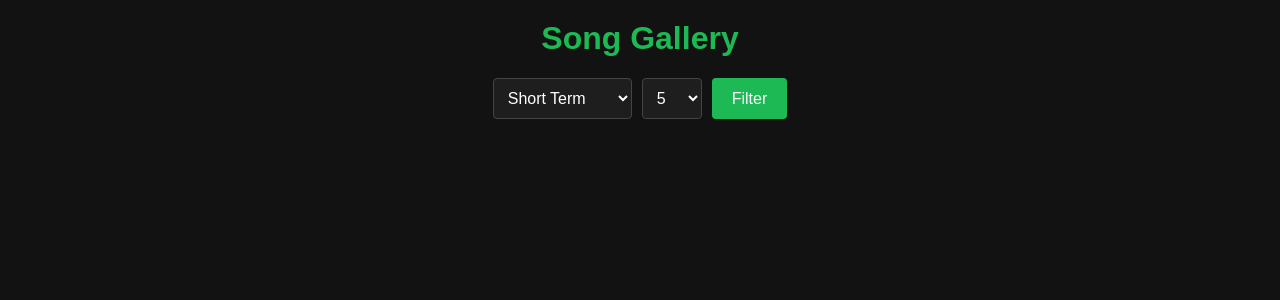
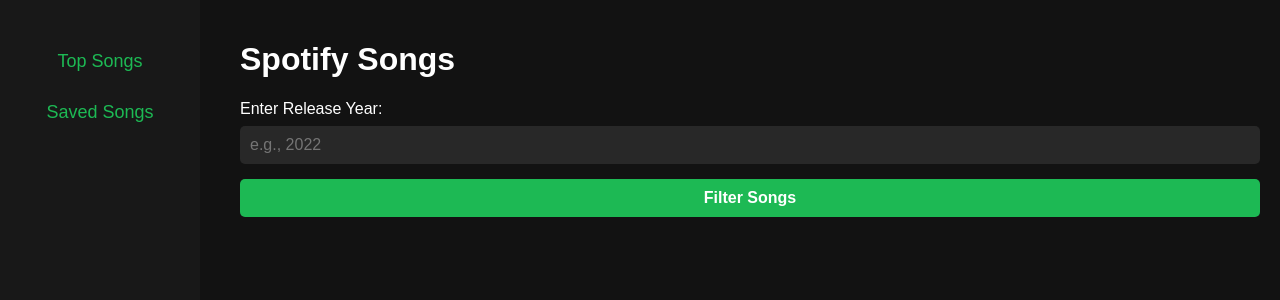
Before and after one commit to sidjakinsboriss/spotify_app, a FastAPI app: template templates/top_songs.html in a window 1280 px wide. Shown: the top 300 px of the page. Run offline with FastAPI, Linux system fonts and the light colour scheme; the template is opened without the code that fills it, so the values that code supplies are empty.

Commit message:
added sidebar template

```diff
--- /dev/null
+++ b/templates/base.html
@@ -0,0 +1,119 @@
+<!-- base.html -->
+<!DOCTYPE html>
+<html lang="en">
+<head>
+    <meta charset="UTF-8">
+    <meta name="viewport" content="width=device-width, initial-scale=1.0">
+    <title>Spotify Songs</title>
+    <style>
+        body {
+            font-family: Arial, sans-serif;
+            display: flex;
+            background-color: #121212; /* Spotify-like dark background */
+            color: white;
+            margin: 0;
+            padding: 0;
+        }
+        .sidebar {
+            background-color: #181818;
+            width: 200px;
+            padding-top: 20px;
+            position: fixed;
+            height: 100%;
+        }
+        .sidebar ul {
+            list-style-type: none;
+            padding: 0;
+        }
+        .sidebar ul li {
+            padding: 15px;
+            text-align: center;
+        }
+        .sidebar ul li a {
+            color: #1DB954;
+            text-decoration: none;
+            font-size: 18px;
+        }
+        .sidebar ul li a:hover {
+            color: white;
+        }
+        .content {
+            margin-left: 220px;
+            width: calc(100% - 220px);
+            padding: 20px;
+        }
+
+        /* Song Card Styling */
+        .song-grid {
+            display: grid;
+            grid-template-columns: repeat(auto-fill, minmax(150px, 1fr));
+            gap: 20px;
+        }
+        .song {
+            text-align: center;
+            position: relative;
+            transition: transform 0.3s, box-shadow 0.3s;
+            border-radius: 8px;
+            cursor: pointer;
+        }
+        .song:hover {
+            transform: scale(1.05);
+            box-shadow: 0 10px 20px rgba(0, 0, 0, 0.5);
+        }
+        .song img {
+            width: 100%;
+            border-radius: 8px;
+        }
+        .song p {
+            margin-top: 8px;
+            font-size: 14px;
+        }
+
+        /* Form Styling */
+        form {
+            margin-bottom: 30px;
+        }
+        label {
+            display: block;
+            margin-bottom: 8px;
+        }
+        input, select, button {
+            display: block;
+            width: 100%;
+            margin-bottom: 15px;
+            padding: 10px;
+            font-size: 16px;
+            border: none;
+            border-radius: 5px;
+            box-sizing: border-box;
+        }
+        input, select {
+            background-color: #282828;
+            color: white;
+        }
+        button {
+            background-color: #1DB954;
+            color: white;
+            font-weight: bold;
+            cursor: pointer;
+        }
+        button:hover {
+            background-color: #1ed760;
+        }
+
+    </style>
+</head>
+<body>
+
+    <!-- Include the sidebar -->
+    {% include 'sidebar.html' %}
+
+    <!-- Content section where other templates will be injected -->
+    <div class="content">
+        {% block content %}
+        <!-- This will be replaced by the content of the child template -->
+        {% endblock %}
+    </div>
+
+</body>
+</html>
--- a/templates/saved_songs.html
+++ b/templates/saved_songs.html
@@ -60,6 +60,7 @@
             text-align: center;
             transform: scale(1);
             transition: transform 0.2s ease, box-shadow 0.2s ease;
+            cursor: pointer;
         }
         .song:hover {
             transform: scale(1.05);
--- /dev/null
+++ b/templates/sidebar.html
@@ -0,0 +1,7 @@
+<!-- sidebar.html -->
+<div class="sidebar">
+    <ul>
+        <li><a href="{{ url_for('get_top_songs') }}">Top Songs</a></li>
+        <li><a href="{{ url_for('get_saved_songs') }}">Saved Songs</a></li>
+    </ul>
+</div>
--- a/templates/top_songs.html
+++ b/templates/top_songs.html
@@ -1,128 +1,21 @@
-<!DOCTYPE html>
-<html lang="en">
-<head>
-    <meta charset="UTF-8">
-    <meta name="viewport" content="width=device-width, initial-scale=1.0">
-    <title>Song Gallery</title>
-    <style>
-        body {
-            font-family: Arial, sans-serif;
-            margin: 0;
-            padding: 0;
-            background-color: #121212; /* Dark background */
-            color: #FFFFFF; /* Light text for contrast */
-        }
+<!-- songs.html -->
+{% extends 'base.html' %}
 
-        h1 {
-            text-align: center;
-            margin-top: 20px;
-            color: #1DB954; /* Spotify green */
-        }
+{% block content %}
+    <h1>Spotify Songs</h1>
+    <form action="http://localhost:8000/saved_songs" method="get">
+        <label for="release_year">Enter Release Year:</label>
+        <input type="text" id="release_year" name="year" placeholder="e.g., 2022">
 
-        .filter-form {
-            display: flex;
-            justify-content: center;
-            margin: 20px 0;
-        }
-
-        .filter-form select {
-            padding: 10px;
-            font-size: 16px;
-            margin-right: 10px;
-            background-color: #1e1e1e;
-            color: #FFFFFF;
-            border: 1px solid #444;
-            border-radius: 4px;
-        }
-
-        .filter-form button {
-            padding: 10px 20px;
-            font-size: 16px;
-            background-color: #1DB954; /* Spotify green */
-            color: #FFFFFF;
-            border: none;
-            border-radius: 4px;
-            cursor: pointer;
-        }
-
-        .filter-form button:hover {
-            background-color: #14833B;
-        }
-
-        .song-gallery {
-            display: grid;
-            grid-template-columns: repeat(auto-fit, minmax(200px, 1fr));
-            gap: 20px;
-            padding: 20px;
-            max-width: 1200px;
-            margin: 0 auto;
-        }
-
-        .song-card {
-            background-color: #1e1e1e; /* Slightly lighter dark for cards */
-            border: 1px solid #333;
-            border-radius: 8px;
-            overflow: hidden;
-            box-shadow: 0 4px 6px rgba(0, 0, 0, 0.5);
-            transition: transform 0.2s;
-        }
-
-        .song-card:hover {
-            transform: scale(1.05);
-        }
-
-        .song-image {
-            width: 100%;
-            height: 200px;
-            object-fit: cover;
-        }
-
-        .song-info {
-            padding: 15px;
-            text-align: center;
-        }
-
-        .song-title {
-            font-size: 18px;
-            font-weight: bold;
-            margin: 0;
-            color: #FFFFFF;
-        }
-    </style>
-</head>
-<body>
-    <h1>Song Gallery</h1>
-
-    <!-- Filter Form -->
-    <form action="/top_songs" method="get" class="filter-form">
-        <select name="time_range">
-            <option value="short_term" {% if time_range == 'short' %}selected{% endif %}>Short Term</option>
-            <option value="medium_term" {% if time_range == 'medium' %}selected{% endif %}>Medium Term</option>
-            <option value="long_term" {% if time_range == 'long' %}selected{% endif %}>Long Term</option>
-        </select>
-
-        <select name="limit">
-            <option value="5" {% if limit == 5 %}selected{% endif %}>5</option>
-            <option value="10" {% if limit == 10 %}selected{% endif %}>10</option>
-            <option value="15" {% if limit == 15 %}selected{% endif %}>15</option>
-            <option value="20" {% if limit == 20 %}selected{% endif %}>20</option>
-            <option value="25" {% if limit == 25 %}selected{% endif %}>25</option>
-            <option value="30" {% if limit == 30 %}selected{% endif %}>30</option>
-            <option value="50" {% if limit == 50 %}selected{% endif %}>50</option>
-        </select>
-
-        <button type="submit">Filter</button>
+        <button type="submit">Filter Songs</button>
     </form>
 
-    <div class="song-gallery">
-        {% for song_name, album_cover in songs_and_covers %}
-        <div class="song-card">
-            <img src="{{ album_cover }}" alt="{{ song_name }}" class="song-image">
-            <div class="song-info">
-                <p class="song-title">{{ song_name }}</p>
-            </div>
+    <div class="song-grid">
+        {% for song, cover in songs_and_covers %}
+        <div class="song">
+            <img src="{{ cover }}" alt="{{ song }}">
+            <p>{{ song }}</p>
         </div>
         {% endfor %}
     </div>
-</body>
-</html>
+{% endblock %}
```
